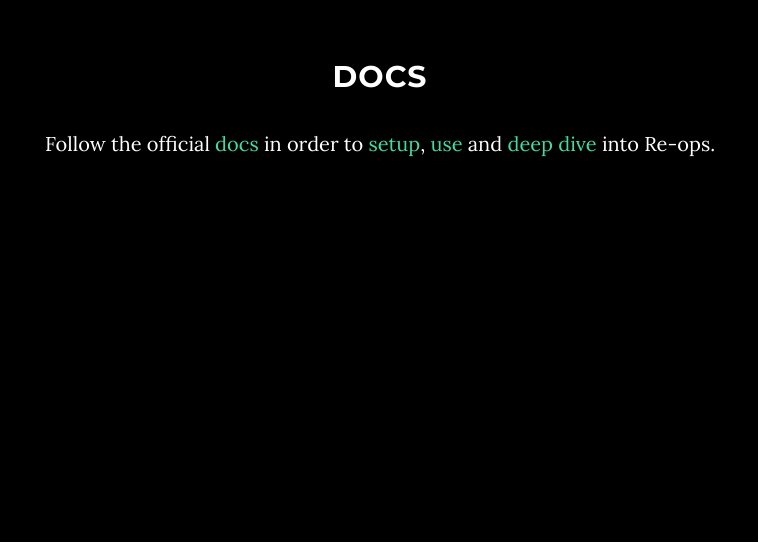
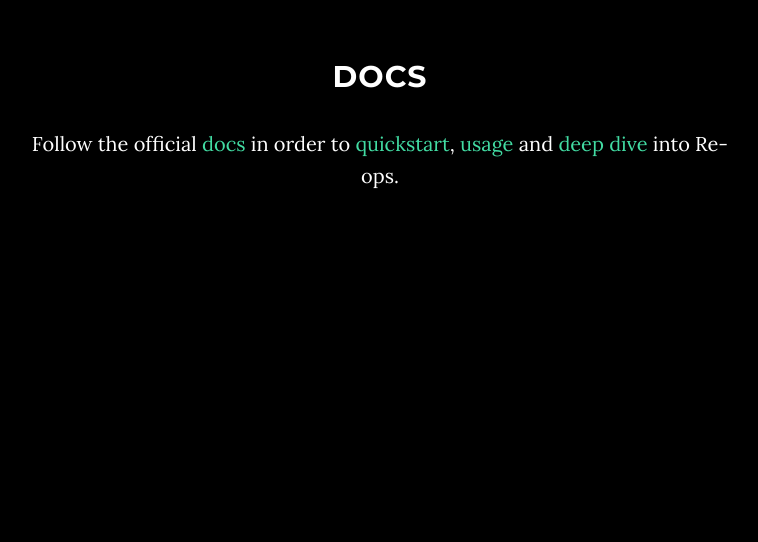
Before and after one commit to re-ops/re-ops, a plain HTML site: page index.html in a window 1280 px wide. Shown: the part 3120-3662 px from the top of the page, without its empty margins (260-1018 px from the left). Drawn offline with Linux system fonts and the light colour scheme.

Commit message:
Updating the doc links

```diff
--- a/index.html
+++ b/index.html
@@ -131,7 +131,7 @@
             <div class="container">
                 <div class="col-lg-8 col-lg-offset-2" style="text-shadow: -1px 0px #000, 0px 1px #000, 1px 0px #000, 0px -1px #000;">
                     <h2>Docs</h2>
-                    <p>Follow the official <a href="https://re-ops.github.io/re-docs/">docs</a> in order to <a href="https://re-ops.github.io/re-docs/setup/">setup</a>, <a href="https://re-ops.github.io/re-docs/usage/">use</a> and <a href="https://re-ops.github.io/re-docs/architecture/">deep dive</a> into Re-ops.</p>
+                    <p>Follow the official <a href="https://re-ops.github.io/re-docs/">docs</a> in order to <a href="https://re-ops.github.io/re-docs/quickstart/">quickstart</a>, <a href="https://re-ops.github.io/re-docs/usage/">usage</a> and <a href="https://re-ops.github.io/re-docs/architecture/">deep dive</a> into Re-ops.</p>
                 </div>
             </div>
         </div>
```
